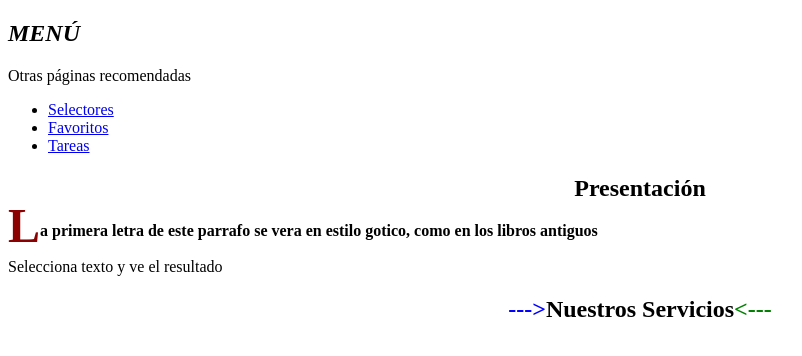
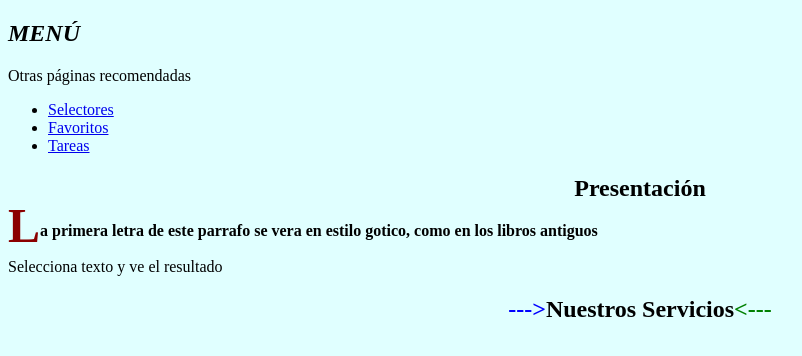
Before and after one commit to Darianna16/LabIDWEB, a plain HTML site: page lab8/index.html in a window 1280 px wide. Shown: the whole page, without its empty margins (0-802 px from the left). Drawn offline with Linux system fonts and the light colour scheme.

Commit message:
subiendo los ultimos cmabios

```diff
--- a/lab7/CSS/styles.css
+++ b/lab7/CSS/styles.css
@@ -1,3 +1,6 @@
+body {
+    background-color: lightcyan;
+}
 p {
     font-style: italic;
 }
--- a/lab8/selector.css
+++ b/lab8/selector.css
@@ -1,5 +1,5 @@
 body {
-    background-color: azure;
+    background-color: lightcyan;
 }
 div > p {color:blueviolet;}
 h2 + p {color: blue;}
--- a/lab8/styles.css
+++ b/lab8/styles.css
@@ -1,3 +1,6 @@
+body {
+    background-color: lightcyan;
+}
 h1 {
     text-align: center;
 }
--- a/lab8/tareas.css
+++ b/lab8/tareas.css
@@ -1,5 +1,5 @@
 body {
-    background-color: lightgoldenrodyellow;
+    background-color: lightcyan;
 }
 section li:nth-child(odd) {background: gray;}
 section li:nth-child(even){background: lightgray;}
```
